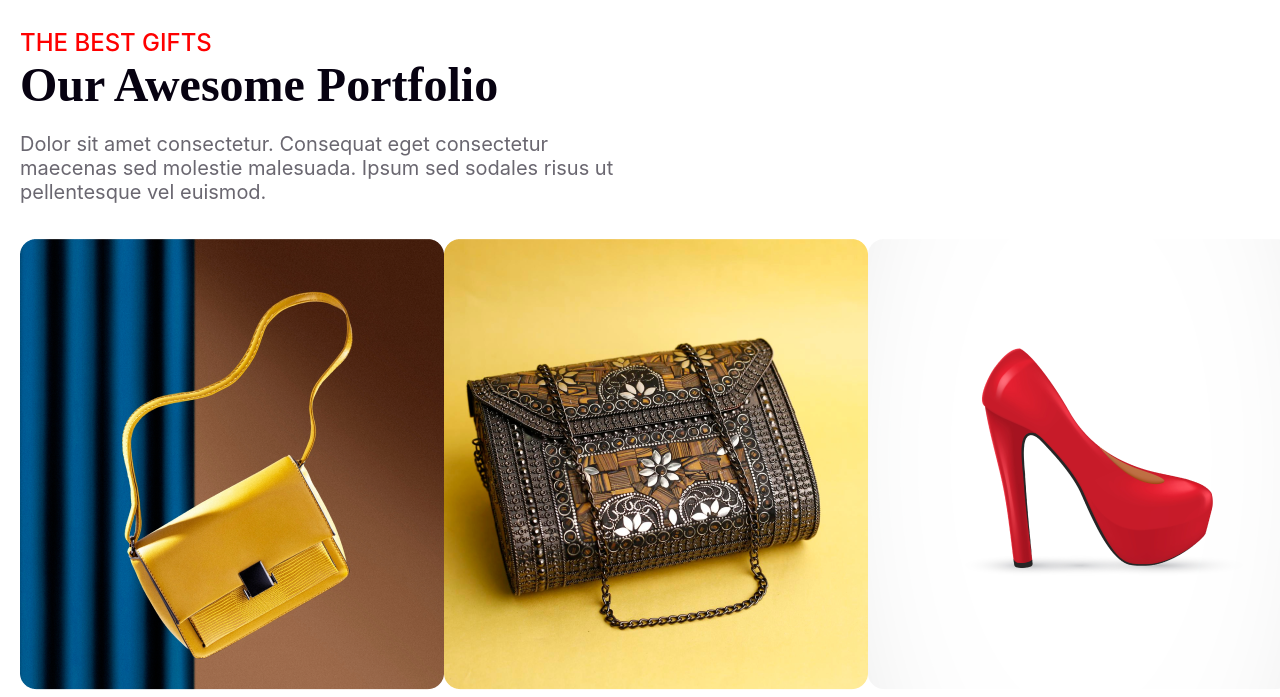
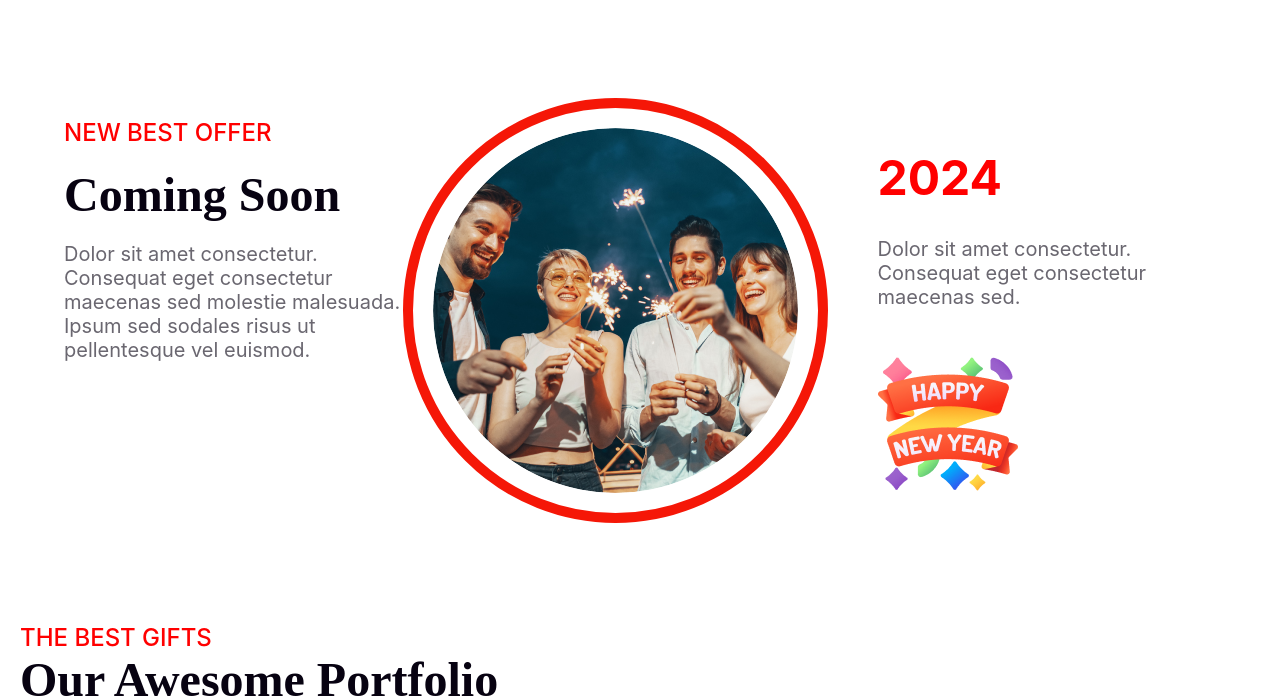
Before and after one commit to saifullah199/Assignment-new-year-new-mission, a plain HTML site: page index.html in a window 1280 px wide. Shown: the part 2170-2867 px from the top of the page. Drawn offline with Linux system fonts and the light colour scheme.

Commit message:
bonus section added

```diff
--- a/index.html
+++ b/index.html
@@ -46,6 +46,29 @@
                 </div>
             </div>
         </section>
+
+        <section class="bonus">
+            <div class="bonus-container">
+                <div class="bonus-child1">
+                    <h4>NEW BEST OFFER</h4>
+                    <h2>Coming Soon</h2>
+                    <p>Dolor sit amet consectetur. Consequat eget consectetur maecenas sed molestie malesuada. Ipsum sed sodales risus ut pellentesque vel euismod.
+
+                    </p>
+                </div>
+                <div class="bonus-child2">
+                    <img class="bonus-image1" src="./images/Ellipse 1.png" alt="">
+                </div>
+                <div id="bonus2024" class="bonus-child3">
+                    <h3>2024</h3>
+                    <p>Dolor sit amet consectetur. Consequat eget consectetur maecenas sed.</p>
+                    <img class="bonus-image2" src="./images/Group 96.png" alt="">
+                </div>
+
+            </div>
+        </section>
+
+
         <section class="picture">
             <h4>THE BEST GIFTS</h4>
             <h2>Our Awesome Portfolio</h2>
--- a/styles.css
+++ b/styles.css
@@ -97,6 +97,74 @@ padding: 50px 0;
 
 
 }
+.bonus-container{
+
+display: flex;
+width: 90%;
+margin: 100px auto;
+}
+.bonus-child1{
+
+flex: 1;
+text-align: start;
+}
+.bonus-child1 h4{
+
+text-align: start;
+color: #F00;
+font-weight: 500;
+font-size: 24px;
+font-family: Inter;
+margin: 20px 0;
+
+
+}
+.bonus-child1 h2{
+    color: #070211;
+    font-weight: 900;
+    font-family: Merriweather;
+    font-size: 48px;
+    text-transform: capitalize;
+    margin: 20px 0;
+}
+.bonus-child1 p, .bonus-child3 p{
+    color: rgba(7, 2, 17, 0.60);
+    font-weight: 400;
+    font-family: Inter;
+    font-size: 20px;
+
+
+}
+ .bonus-image2{
+    margin-top: 45px;
+ }
+
+.bonus-image1{
+    display: block;
+    margin: auto;
+    border-radius: 100%;
+    border: 10px solid #f51707;
+    padding: 20px;
+}
+
+.bonus-child3{
+padding-left:  50px;
+flex: 1;
+}
+
+.bonus-child3 h3{
+margin-top: 50px;
+margin-bottom: 30px;
+text-align: start;
+color: #F00;
+font-weight: 700;
+font-family: Inter;
+font-size: 48px;
+
+
+
+}
+
 .picture{
     margin: 30px 20px;
 }
@@ -217,12 +285,22 @@ text-transform: capitalize;
     flex: 1;
     text-align: center;
    }
+   .footer-child3 p{
+    display: flex;
+    align-items: center;
+    justify-content: center;
+   gap: 5px;
+   }
 
 
 
    .footer-icons{
 
     text-align: center;
+   }
+   .footer-icons img{
+    margin-right: 10px;
+
    }
    .footer-last{
 
@@ -243,13 +321,16 @@ text-transform: capitalize;
     font-weight: 500;
     font-family: Inter;
     font-size: 24px;
-background:#FFF ;
-border-radius: 5px;
-
+    background:#FFF ;
+    border-radius: 5px;
+padding: 5px;
 
    }
    footer hr {
-    margin: 50px;
+    margin: 50px 100px;
+    background: rgba(255, 255, 255, 0.15);
+
+
    }
     footer{
         background: #070211;
```
